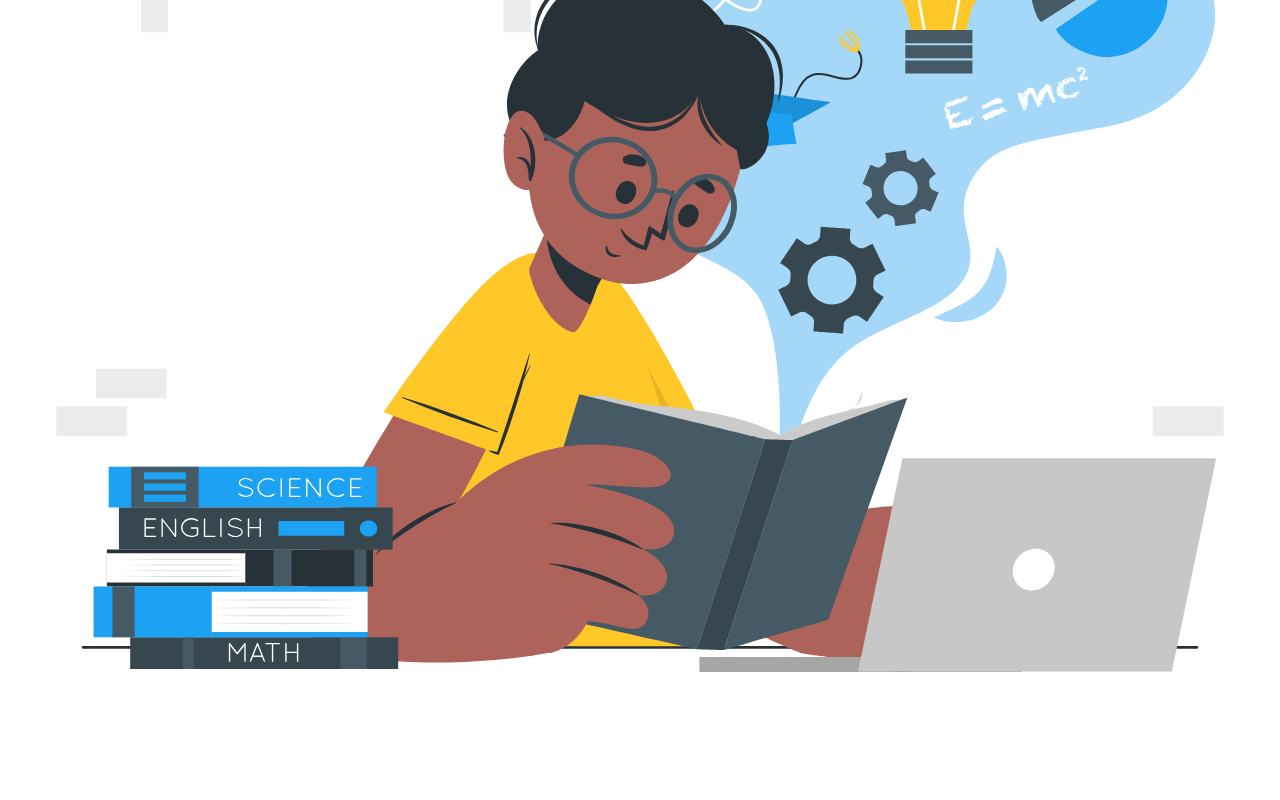
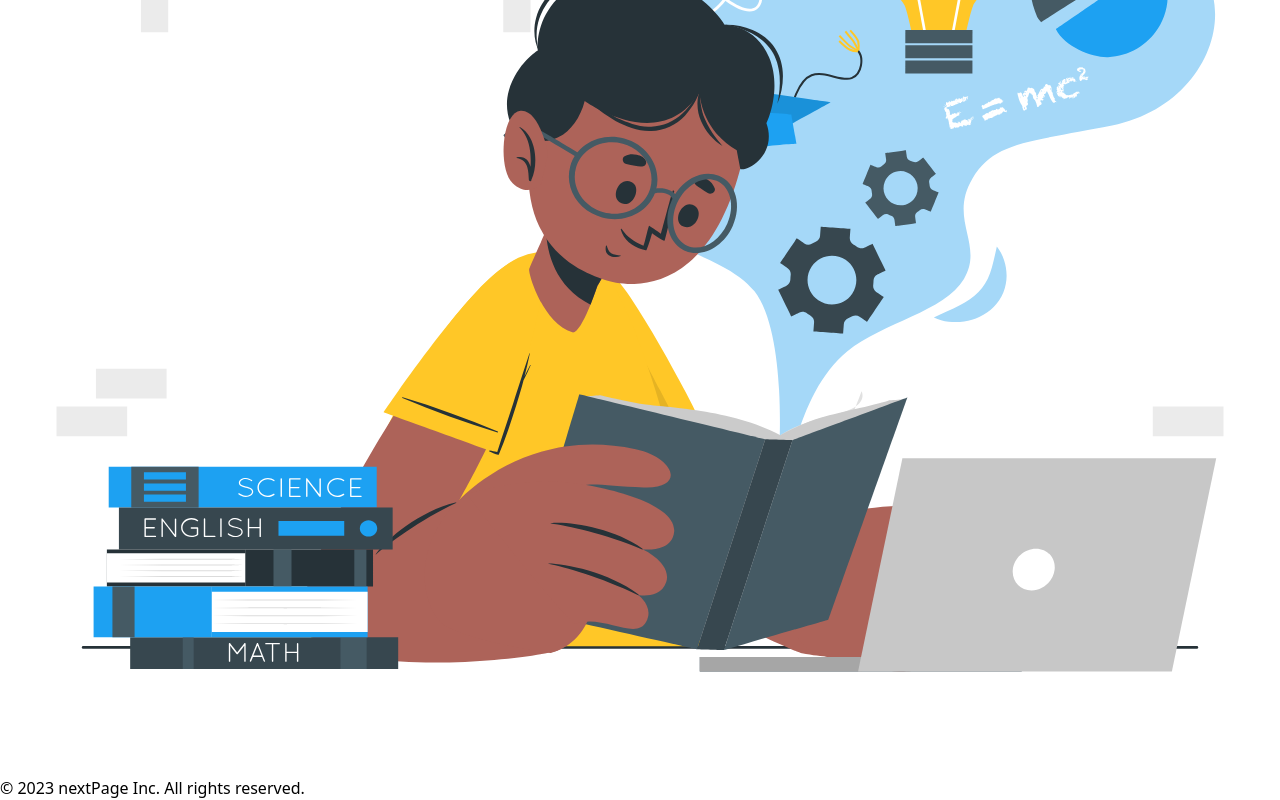
Before and after one commit to amirhamza24/NextPage-With-React-BookStore, a React (Vite) app: page / in a window 1280 px wide. Shown: the part 2062-2862 px from the top of the page. Before the commit the page ends 2838 px from the top, so only its background shows below. Built offline with nearby package versions, Linux system fonts and the light colour scheme.

Commit message:
complete

```diff
--- a/src/App.jsx
+++ b/src/App.jsx
@@ -1,14 +1,20 @@
-import React from 'react';
-import { Outlet } from 'react-router-dom';
-import Header from './Components/Header';
+import React from "react";
+import { Outlet } from "react-router-dom";
+import Header from "./Components/Header";
+import Footer from "./Components/Footer";
 
 const App = () => {
     return (
         <div>
             {/* Header */}
             <Header />
+
+            <div className="min-h-[calc(100vh - 136px)]">
                 <Outlet />
+            </div>
+
             {/* Footer */}
+            <Footer />
         </div>
     );
 };
--- /dev/null
+++ b/src/Components/Footer.jsx
@@ -0,0 +1,11 @@
+const Footer = () => {
+    return (
+        <footer className="px-4 divide-y  text-gray-800 relative bottom-0 left-0">
+            <div className="py-6 text-sm text-center text-gray-400">
+                © 2023 nextPage Inc. All rights reserved.
+            </div>
+        </footer>
+    );
+};
+
+export default Footer;
```
Lines whose indentation alone changed are shown as unchanged.
